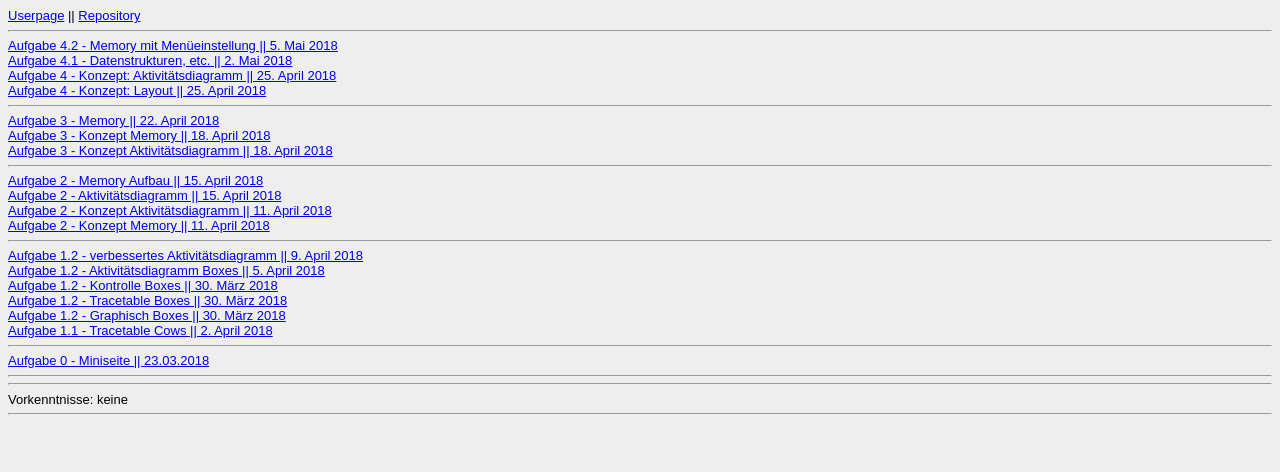
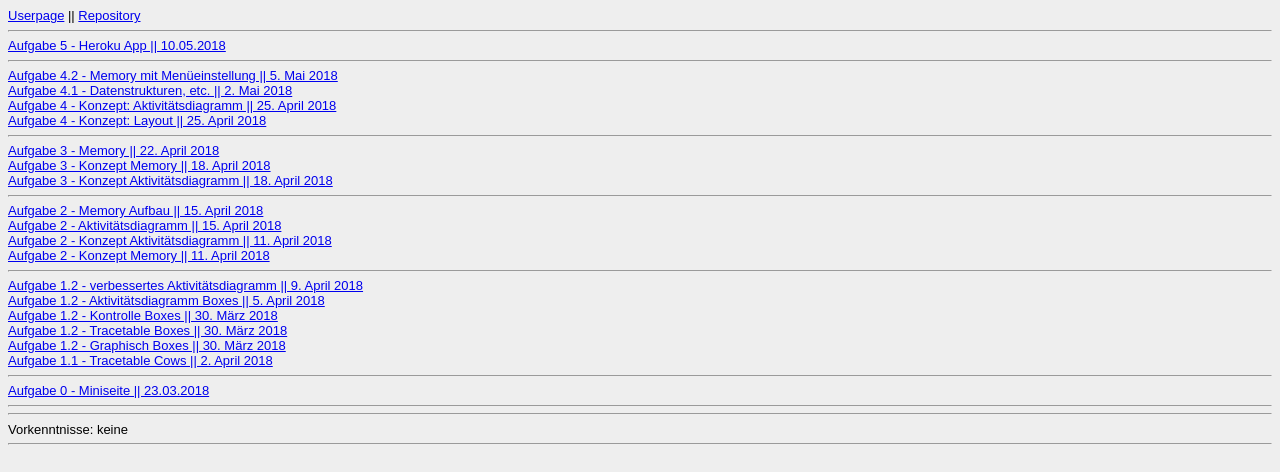
Before and after one commit to alenamaria/alenamaria.github.io, a website: page Steckbrief/steckbrief.htm in a window 1280 px wide. Drawn offline with Linux system fonts and the light colour scheme.

Commit message:
Upload des Links zur Heroku App

```diff
--- a/Steckbrief/steckbrief.htm
+++ b/Steckbrief/steckbrief.htm
@@ -20,6 +20,10 @@ body {
 	<br>
 	<hr>
 
+	<a
+		href="https://eia2-node-alenamaria.herokuapp.com/?a=10&b=20" target="_blank">Aufgabe 5 - Heroku App || 10.05.2018</a>
+	<br>
+	<hr>
 	<a
 		href="https://alenamaria.github.io/EIA2/Aufgabe%204/Aufgabe%204.2/Aufgabe4.html" target="_blank">Aufgabe 4.2 - Memory mit Menüeinstellung || 5. Mai 2018</a>
 	<br>
```
